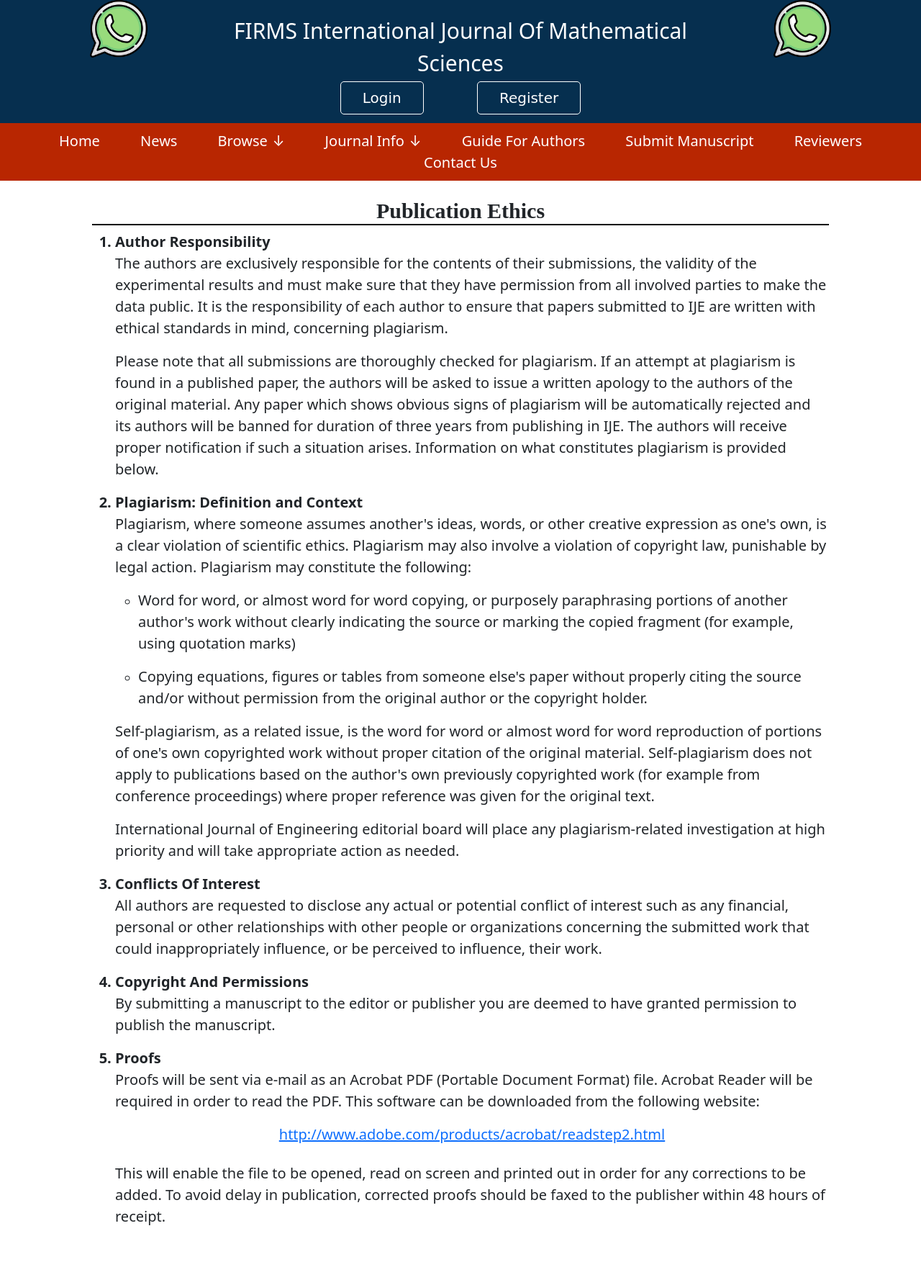
After one commit to mudit1029/Manuscript-Submission, a Django app: page /journal-info/publication-ethics/ in a window 1280 px wide. The commit adds this page. Shown: the whole page at 72% size. Run offline with Django 3.2, Linux system fonts and the light colour scheme.

Commit message:
Added data in two pages

```diff
--- /dev/null
+++ b/Website/ije/static/css/index.css
@@ -0,0 +1,31 @@
+#prp {
+	max-width: 80%;
+	font-size: 25px;
+	margin: auto auto;
+}
+
+#title {
+	font-size: 30px;
+	text-align: center;
+	font-weight: bold;
+	font-family: serif;
+	border-bottom: 2px solid black;
+}
+
+#peBody {
+	max-width: 80%;
+	margin: auto;
+}
+
+#peBody p {
+	font-size: 20px;
+}
+
+#peA  {
+	text-align: center;
+	font-size: 20px;
+}
+
+b {
+	font-size: 20px;
+}
--- a/Website/ije/static/css/layout.css
+++ b/Website/ije/static/css/layout.css
@@ -8,12 +8,13 @@
 }
 }
 
-.col-sm-3 {
+.col-sm-2 {
     text-align: center;
 }
 
 #heading {
     margin-top: 20px;
+    margin-bottom: -5px;
     font-size: 30px;
     text-align: center;
     color: white;
@@ -21,23 +22,25 @@
 
 .user {
     text-align: center;
-    margin-top: 35px;
-    margin-bottom: 25px;
+    margin-top: 16px;
+    margin-bottom: 15px;
 }
 
 .user a {
+    font-family: cursive;
     text-decoration: none;
-    border: 1px solid royalblue;
-    border-radius: 10px;
-    padding: 10px;
-    margin: 25px;
+    border: 1px solid white;
+    border-radius: 5px;
+    padding: 10px 30px 10px 30px;
+    margin: 35px;
+    color: white;
     font-size: 20px;
     background-color: #062f4f;
 }
 
 .user a:hover {
     color: white;
-    border: 2.5px solid white;
+    border: 4px solid white;
 }
 
 nav {
--- a/Website/ije/templates/ije/layout.html
+++ b/Website/ije/templates/ije/layout.html
@@ -18,7 +18,6 @@
 </head>
 <body>
 	<header>
-		<br>
 		<div class="container">
 			<div class="row">
 				<div class="col-sm-2">
@@ -37,19 +36,19 @@
         	</div>
 		</div>
 		<nav>
-     		<a href="#">Home</a>
+     		<a href="/">Home</a>
             <a href="#">News</a>
             <a class="arrow" href="#">Browse</a>
            	<div class="dropdown">
             	<a class="arrow" href="#">Journal Info</a>
             	<div class="dropdown-content">
-	            	<a href="#">About Journal</a>
-	            	<a href="#">Publication Ethics</a>
-            		<a href="#">Peer Review Process</a>
+	            	<a href="{% url 'ije:aj' %}">About Journal</a>
+	            	<a href="{% url 'ije:pe' %}">Publication Ethics</a>
+            		<a href="{% url 'ije:prp' %}">Peer Review Process</a>
 	            </div>
 	        </div>
             <a href="#">Guide For Authors</a>
-            <a href="#">Submit ManuScript</a>
+            <a href="#">Submit Manuscript</a>
             <a href="#">Reviewers</a>
             <a href="#">Contact Us</a>
        	</nav>
--- /dev/null
+++ b/Website/ije/templates/ije/pe.html
@@ -0,0 +1,62 @@
+{% extends 'ije/layout.html' %}
+
+{% load static %}
+
+{% block title %}
+	Publication Ethics
+{% endblock %}
+
+{% block head %}
+
+	<link rel="stylesheet" type="text/css" href="{% static 'css/index.css' %}">
+
+{% endblock %}
+
+{% block body %}
+
+	<div id="peBody">
+		<br>
+		<h1 id="title">Publication Ethics</h1>
+		<ol>
+			<b><li><b>Author Responsibility</b></li></b>
+			<p>The authors are exclusively responsible for the contents of their submissions, the validity of the experimental results
+			and must make sure that they have permission from all involved parties to make the data public.
+			It is the responsibility of each author to ensure that papers submitted to IJE are written with ethical standards in
+			mind, concerning plagiarism.</p>
+			<p>Please note that all submissions are thoroughly checked for plagiarism. If an attempt at plagiarism is found in a
+			published paper, the authors will be asked to issue a written apology to the authors of the original material. Any
+			paper which shows obvious signs of plagiarism will be automatically rejected and its authors will be banned for
+			duration of three years from publishing in IJE. The authors will receive proper notification if such a situation arises.
+			Information on what constitutes plagiarism is provided below. </p>
+
+			<b><li><b>Plagiarism: Definition and Context</b></li></b>
+			<p>Plagiarism, where someone assumes another's ideas, words, or other creative expression as one's own, is a clear
+			violation of scientific ethics. Plagiarism may also involve a violation of copyright law, punishable by legal action.
+			Plagiarism may constitute the following:</p>
+			<ul>
+				<li><p>Word for word, or almost word for word copying, or purposely paraphrasing portions of another author's
+				work without clearly indicating the source or marking the copied fragment (for example, using quotation
+				marks)</p></li>
+				<li><p>Copying equations, figures or tables from someone else's paper without properly citing the source and/or
+				without permission from the original author or the copyright holder.</p></li>
+			</ul>
+			<p>Self‐plagiarism, as a related issue, is the word for word or almost word for word reproduction of portions of one's	own copyrighted work without proper citation of the original material. Self‐plagiarism does not apply to publications based on the author's own previously copyrighted work (for example from conference proceedings) where proper reference was given for the original text.</p>
+			<p>International Journal of Engineering editorial board will place any plagiarism‐related investigation at high priority and will take appropriate action as needed.</p>
+			<b><li><b>Conflicts Of Interest</b></li></b>
+			<p>All authors are requested to disclose any actual or potential conflict of interest such as any financial, personal or
+			other relationships with other people or organizations concerning the submitted work that could inappropriately
+			influence, or be perceived to influence, their work.</p>
+			<b><li><b>Copyright And Permissions</b></li></b>
+			<p>By submitting a manuscript to the editor or publisher you are deemed to have granted permission to publish the
+			manuscript.</p>
+			<b><li><b>Proofs</b></li></b>
+			<p>Proofs will be sent via e‐mail as an Acrobat PDF (Portable Document Format) file. Acrobat Reader will be required in
+			order to read the PDF. This software can be downloaded from the following website:</p>
+			<div id="peA">
+				<a id="peA" href="http://www.adobe.com/products/acrobat/readstep2.html">http://www.adobe.com/products/acrobat/readstep2.html</a>
+			</div><br>
+			<p>This will enable the file to be opened, read on screen and printed out in order for any corrections to be added. To avoid delay in publication, corrected proofs should be faxed to the publisher within 48 hours of receipt.</p>
+			<br><br>
+		</ol>
+	</div>
+	{% endblock %}
--- a/Website/ije/urls.py
+++ b/Website/ije/urls.py
@@ -1,6 +1,11 @@
 from django.urls import path
 from . import views
 
+app_name = "ije"
+
 urlpatterns = [
 	path('', views.index , name="index"),
+	path('journal-info/peer-review-process/', views.prp, name="prp"),
+	path('journal-info/about-journal/', views.aj, name="aj"),
+	path('journal-info/publication-ethics/', views.pe, name="pe"),
 ]
--- a/Website/ije/views.py
+++ b/Website/ije/views.py
@@ -4,3 +4,15 @@ from django.http import HttpResponse
 # Create your views here.
 def index(request):
 	return render(request, "ije/index.html")
+
+def prp(request):
+	data = "Once a paper is submitted online, editor in the related field as an expert should check the paper. After primary screening the paper send to reviewers. The reviewer respond has to be presented to Editorial board meeting for further evaluation. From the review process and editorial board evaluation we decide for revision or reject. In the case of a paper Editorial board is unable to judge the given comments by the reviewer and the revised paper. As author is asked for revision, the whole folder send to final referee for the exact judgment. Author at revision stage must prepare rebuttal letter for respond to itemized comments given by reviewer. Editorial board based on complete cycle of revision if the revision is satisfied may vote for acceptance."
+	return render(request, "ije/index.html" ,{
+		"prp": data
+		})
+
+def aj(request):
+	pass
+
+def pe(request):
+	return render(request, "ije/pe.html")
```
Also changed, not shown: Website/ije/templates/ije/index.html (+19 -1 lines), Website/db.sqlite3.
